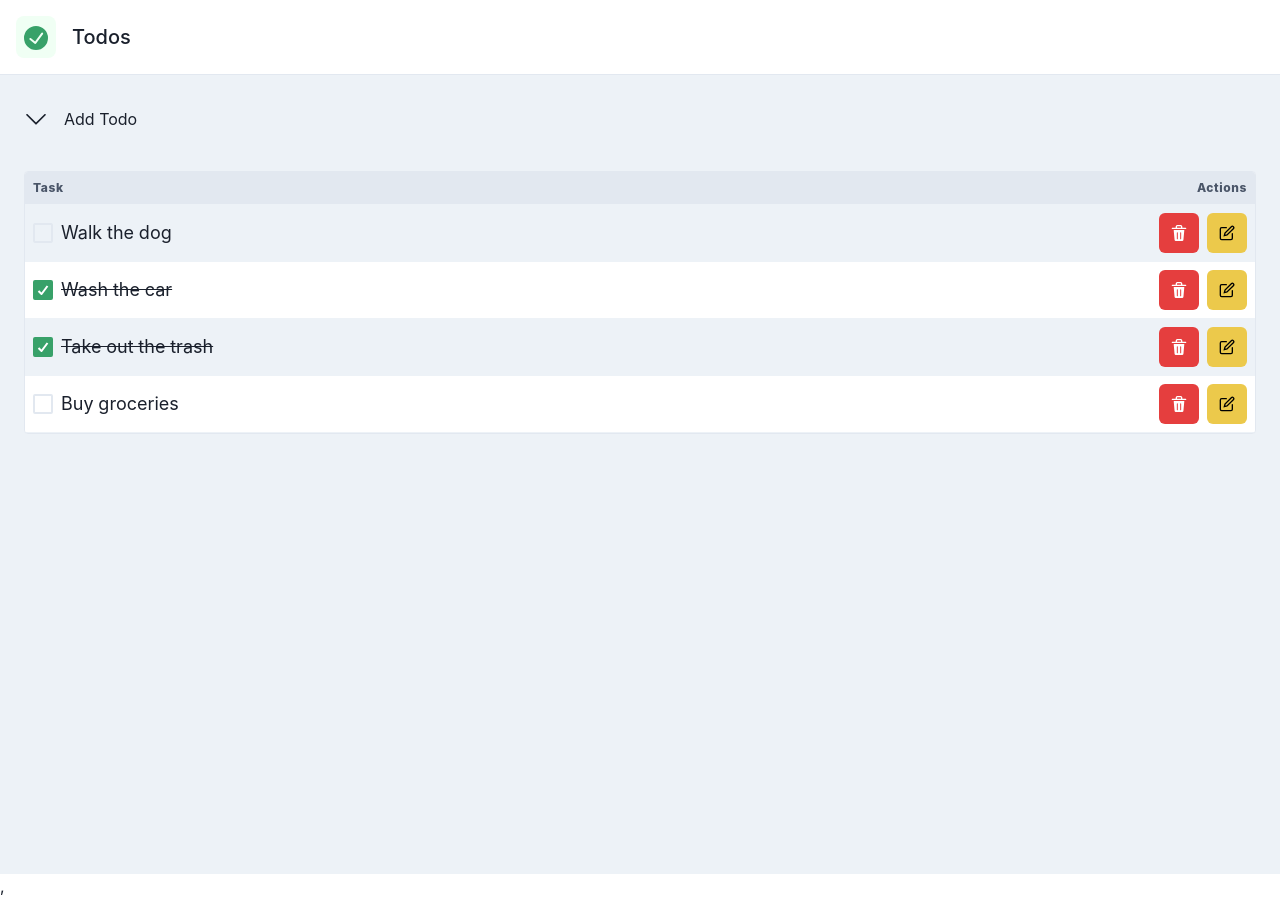
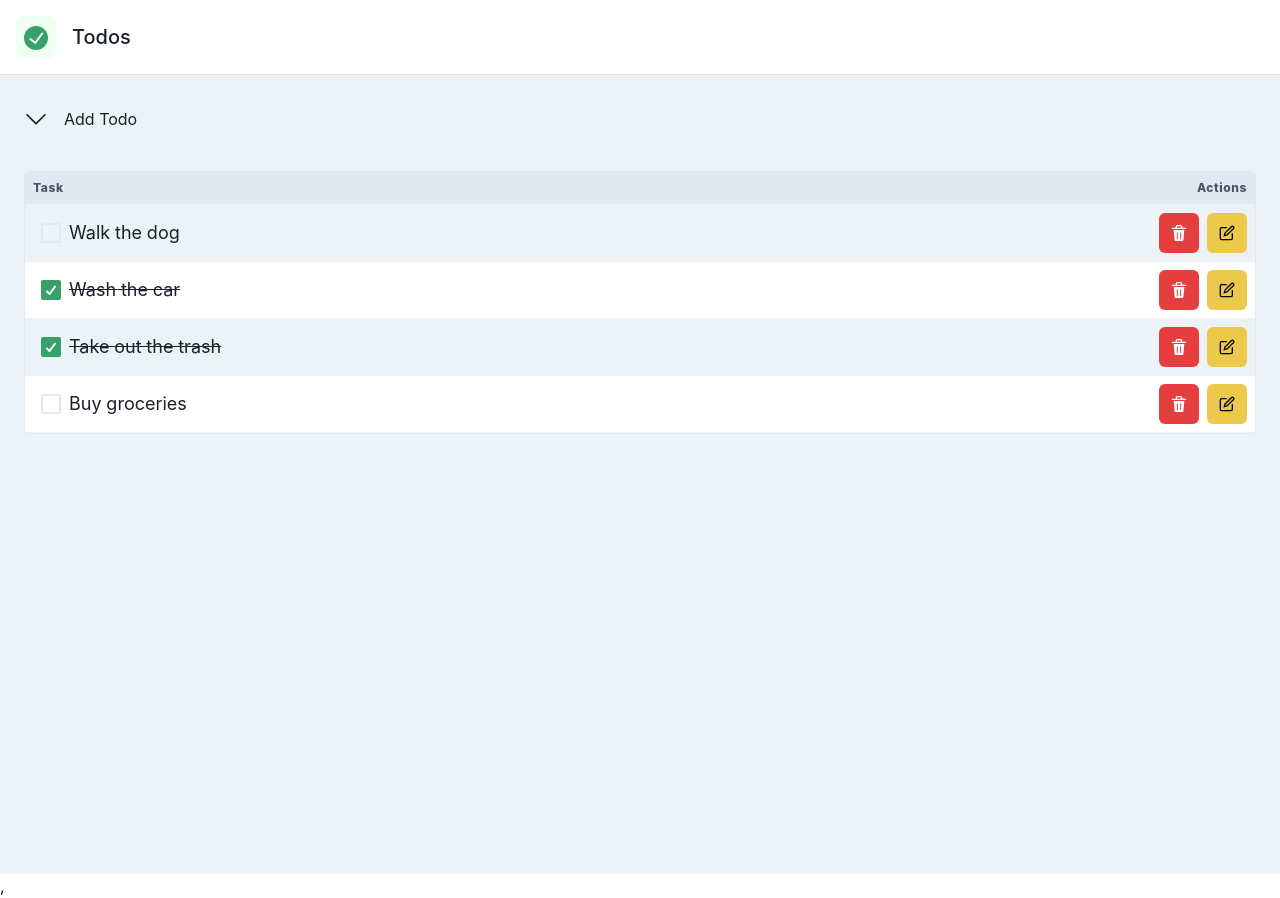
Before and after one commit to oscar-hustlebox/todo-app, a React app: page / in a window 1280 px wide. Built offline with nearby package versions, Linux system fonts and the light colour scheme.

Commit message:
fix: increase checkbox click area

```diff
--- a/src/components/TodoListTable/TodoListItem/TodoListItem.tsx
+++ b/src/components/TodoListTable/TodoListItem/TodoListItem.tsx
@@ -24,6 +24,7 @@ export const TodoListItem = ({ todo }: TodoListItemProps) => {
                             size="lg"
                             width={'full'}
                             colorScheme="green"
+                            padding={2}
                         >
                             <Text
                                 {...(todo.isComplete
```
